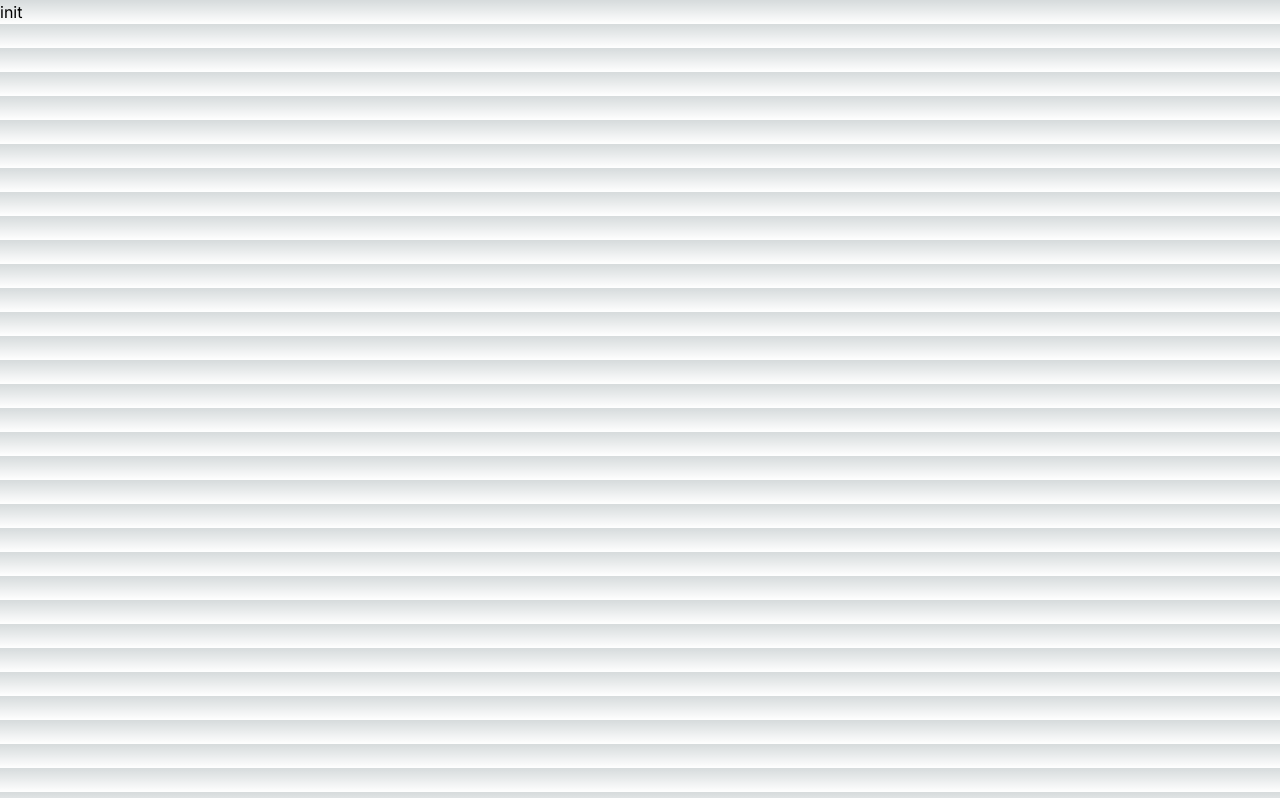
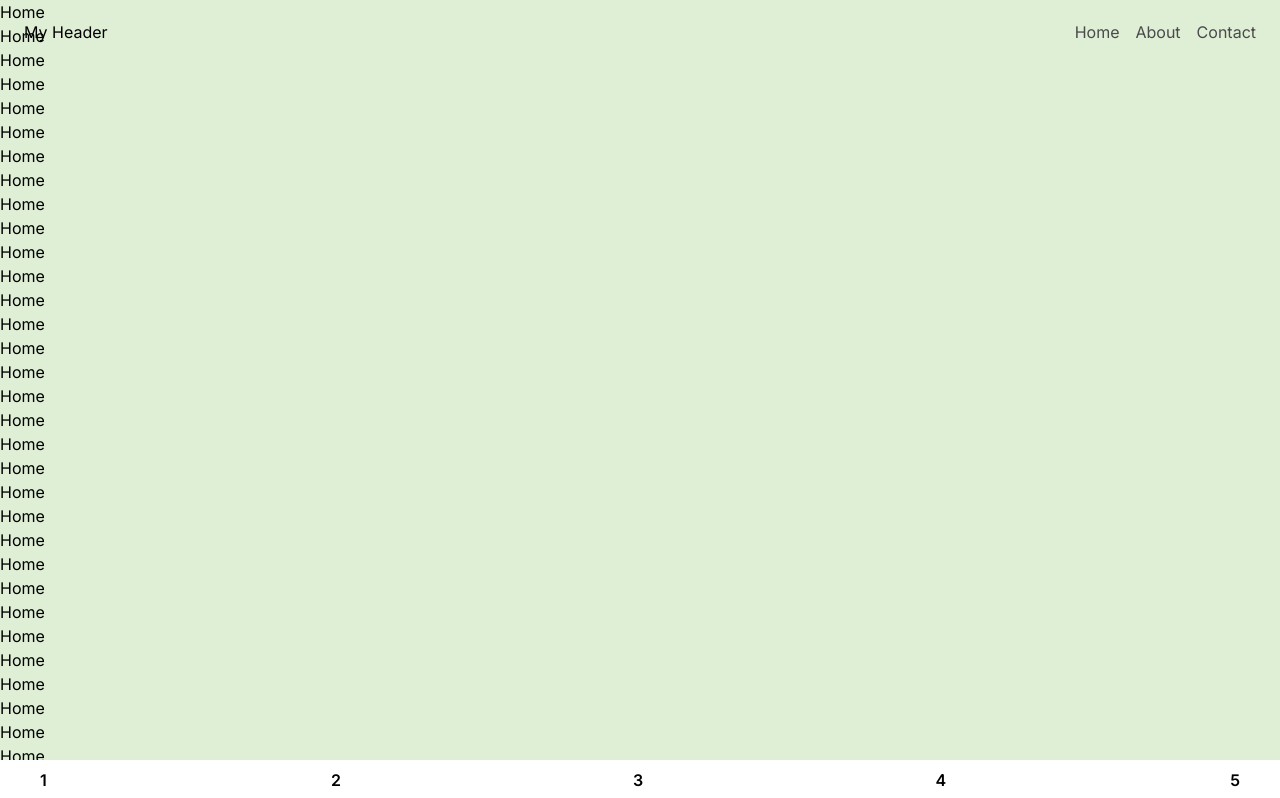
Before and after one commit to moA-meetingPlatform/FE, a Next.js app: page / in a window 1280 px wide. Shown: the top 798 px of the page. Built offline with nearby package versions, Linux system fonts and the light colour scheme.

Commit message:
feat: 메인 페이지 헤더, 풋터 제작

```diff
--- a/app/globals.css
+++ b/app/globals.css
@@ -2,21 +2,21 @@
 @tailwind components;
 @tailwind utilities;
 
-:root {
+/* :root {
   --foreground-rgb: 0, 0, 0;
   --background-start-rgb: 214, 219, 220;
   --background-end-rgb: 255, 255, 255;
-}
+} */
 
-@media (prefers-color-scheme: dark) {
+/* @media (prefers-color-scheme: dark) {
   :root {
     --foreground-rgb: 255, 255, 255;
     --background-start-rgb: 0, 0, 0;
     --background-end-rgb: 0, 0, 0;
   }
-}
+} */
 
-body {
+/* body {
   color: rgb(var(--foreground-rgb));
   background: linear-gradient(
       to bottom,
@@ -24,4 +24,8 @@ body {
       rgb(var(--background-end-rgb))
     )
     rgb(var(--background-start-rgb));
+} */
+.content {
+  /* height: 100vh; */
+  background-color: #dfefd6;
 }
--- a/app/layout.tsx
+++ b/app/layout.tsx
@@ -1,6 +1,8 @@
+import Header from '@/components/layout/(header)/Header'
 import './globals.css'
 import type { Metadata } from 'next'
 import { Inter } from 'next/font/google'
+import Footer from '@/components/layout/(footer)/Footer'
 
 const inter = Inter({ subsets: ['latin'] })
 
@@ -16,7 +18,11 @@ export default function RootLayout({
 }) {
   return (
     <html lang="en">
-      <body className={inter.className}>{children}</body>
+      <body className={inter.className}>
+        <Header />
+        {children}
+        <Footer />
+        </body>
     </html>
   )
 }
--- a/app/page.tsx
+++ b/app/page.tsx
@@ -1,7 +1,12 @@
-import Image from 'next/image'
+import React from 'react'
 
 export default function Home() {
   return (
-    <div>init</div>
+    <div>
+      <div className='content'>
+        <h1>Home</h1><h1>Home</h1><h1>Home</h1><h1>Home</h1><h1>Home</h1><h1>Home</h1><h1>Home</h1><h1>Home</h1><h1>Home</h1><h1>Home</h1><h1>Home</h1><h1>Home</h1><h1>Home</h1><h1>Home</h1><h1>Home</h1><h1>Home</h1><h1>Home</h1><h1>Home</h1><h1>Home</h1><h1>Home</h1><h1>Home</h1><h1>Home</h1><h1>Home</h1><h1>Home</h1><h1>Home</h1><h1>Home</h1>
+        <h1>Home</h1><h1>Home</h1><h1>Home</h1><h1>Home</h1><h1>Home</h1><h1>Home</h1><h1>Home</h1><h1>Home</h1><h1>Home</h1><h1>Home</h1><h1>Home</h1><h1>Home</h1><h1>Home</h1><h1>Home</h1><h1>Home</h1><h1>Home</h1><h1>Home</h1><h1>Home</h1><h1>Home</h1><h1>Home</h1><h1>Home</h1><h1>Home</h1><h1>Home</h1><h1>Home</h1><h1>Home</h1><h1>Home</h1>
+      </div>
+    </div>
   )
 }
--- /dev/null
+++ b/components/layout/(footer)/Footer.module.css
@@ -0,0 +1,13 @@
+.footer {
+  position: fixed;
+  bottom: 0;
+  left: 0;
+  right: 0;
+  background-color: #1A202C;
+  padding: 1rem 0;
+  display: flex;
+  justify-content: center;
+}
+/* .footerHeight {
+  height: 70px;
+} */
--- /dev/null
+++ b/components/layout/(footer)/Footer.tsx
@@ -0,0 +1,28 @@
+import React from 'react';
+import styles from './Footer.module.css';
+
+export default function Footer() {
+  return (
+    <div>
+      <footer className={`fixed bottom-0 left-0 w-full bg-white text-black ${styles.footerHeight}`}>
+        <div className="flex justify-between px-2 sm:px-4 md:px-6 lg:px-8 py-1">
+          <button className="hover:bg-blue-600 text-black font-semibold py-1 px-2 rounded">
+            1
+          </button>
+          <button className="mx-1 sm:mx-2 hover:bg-green-600 text-black font-semibold py-1 px-2 rounded">
+            2
+          </button>
+          <button className="mx-1 sm:mx-2 hover:bg-yellow-600 text-black font-semibold py-1 px-2 rounded">
+            3
+          </button>
+          <button className="mx-1 sm:mx-2 hover:bg-red-600 text-black font-semibold py-1 px-2 rounded">
+            4
+          </button>
+          <button className="hover:bg-purple-600 text-black font-semibold py-1 px-2 rounded">
+            5
+          </button>
+        </div>
+      </footer>
+    </div>
+  );
+}
--- /dev/null
+++ b/components/layout/(header)/Header.tsx
@@ -0,0 +1,10 @@
+import React from 'react'
+import HeaderTop from './HeaderTop'
+
+export default function Header() {
+  return (
+    <div>
+      <HeaderTop />
+    </div>
+  )
+}
--- /dev/null
+++ b/components/layout/(header)/HeaderTop.module.css
@@ -0,0 +1,46 @@
+.header {
+  position: fixed;
+  top: 0;
+  left: 0;
+  right: 0;
+  z-index: 50;
+  transition: all 0.5s;
+  background-color: transparent;
+}
+
+.header.scrolled {
+  background-color: white;
+  box-shadow: 0 4px 8px rgba(0, 0, 0, 0.1);
+}
+
+.nav {
+  display: flex;
+  justify-content: space-between;
+  align-items: center;
+  height: 64px;
+  padding: 0 24px;
+}
+
+.title {
+  font-size: 2rem;
+  font-weight: bold;
+}
+
+.menu {
+  display: flex;
+  gap: 16px;
+}
+
+.link {
+  color: #4A4A4A;
+  transition: color 0.3s;
+}
+
+.link:hover {
+  color: #7A7A7A;
+}
+
+/* .content {
+  height: 100vh;
+  background-color: #F0F0F0;
+} */
--- /dev/null
+++ b/components/layout/(header)/HeaderTop.tsx
@@ -0,0 +1,49 @@
+'use client'
+
+import React, { useState, useEffect } from 'react';
+import Link from 'next/link';
+import styles from './HeaderTop.module.css';
+
+export default function HeaderTop() {
+  const [scrolled, setScrolled] = useState(false);
+
+  const handleScroll = () => {
+    setScrolled(window.pageYOffset > 0);
+  };
+
+  useEffect(() => {
+    window.addEventListener('scroll', handleScroll);
+    return () => {
+      window.removeEventListener('scroll', handleScroll);
+    };
+  }, []);
+
+  return (
+    <div>
+      <header
+        className={`${styles.header} ${scrolled ? styles.scrolled : ''}`}
+      >
+        <nav className={styles.nav}>
+          <div>
+            <h1 className=''>My Header</h1>
+          </div>
+          <ul className={styles.menu}>
+            <li>
+              <Link href="/home" className={styles.link}>Home</Link>
+            </li>
+            <li>
+              <Link href="/about" className={styles.link}>About</Link>
+            </li>
+            <li>
+              <Link href="/contact" className={styles.link}>Contact</Link>
+            </li>
+          </ul>
+
+        </nav>
+      </header>
+      {/* <div className={styles.content}>
+
+      </div> */}
+    </div>
+  );
+}
```
